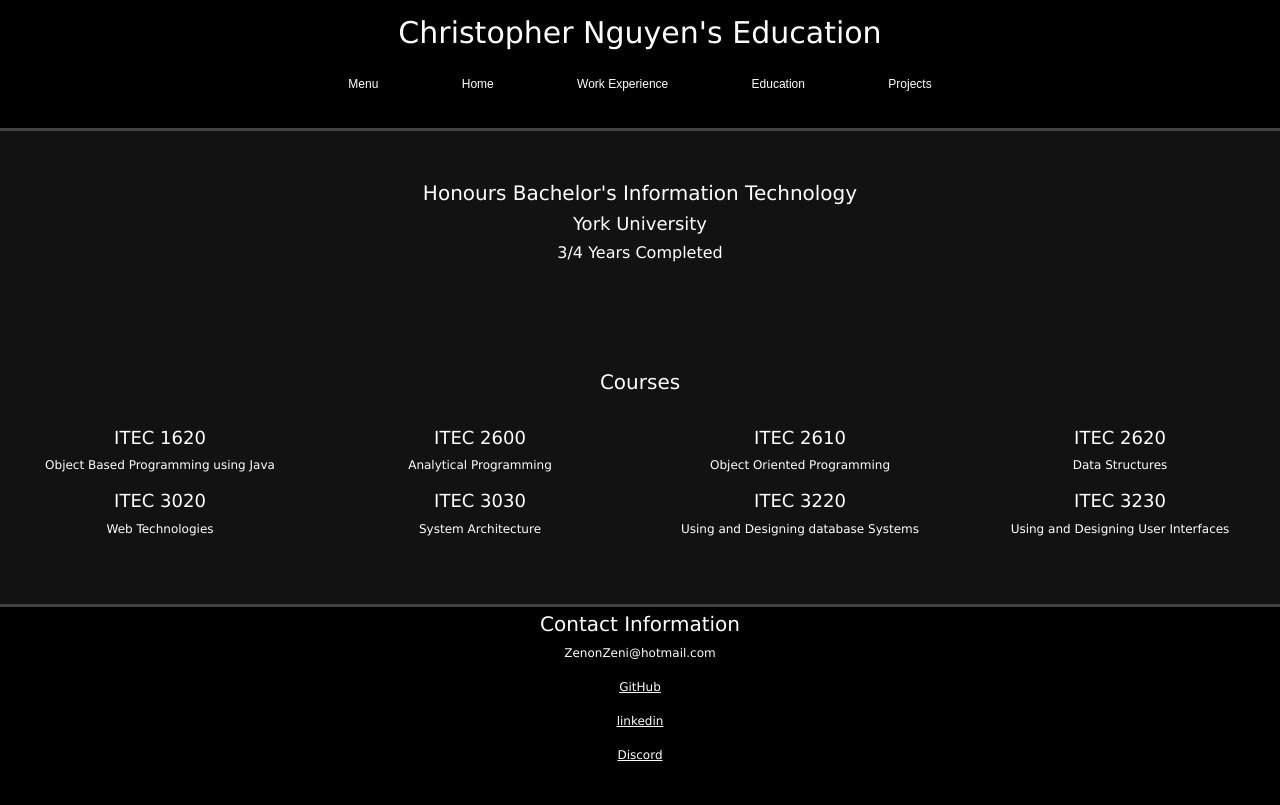
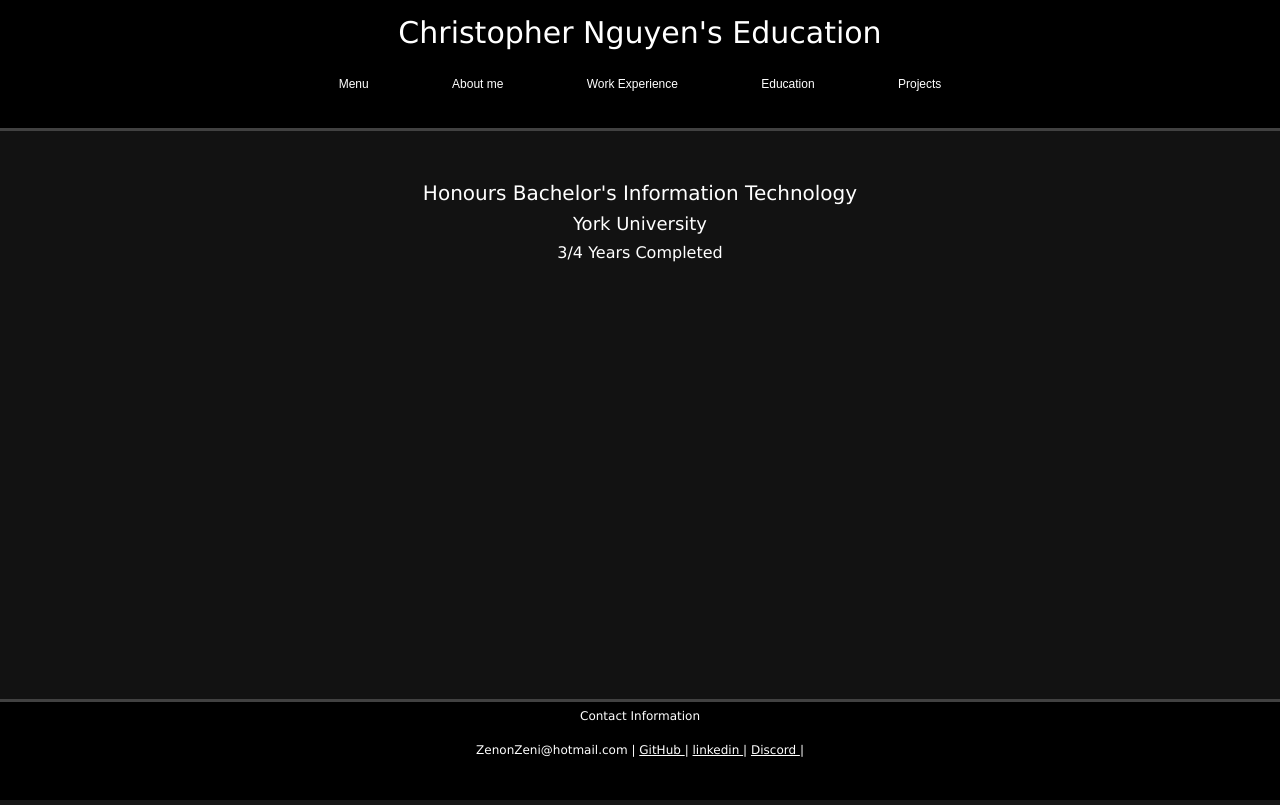
Before and after one commit to ZenonZeni/My-Personal-Website, a PHP site: the page made by Education Page Personal Website.html in a window 1280 px wide. Run offline with PHP 8.4, Linux system fonts and the light colour scheme.

Commit message:
Massive CSS changes and Massive content changes

```diff
--- /dev/null
+++ b/Css/bottom.css
@@ -0,0 +1,50 @@
+
+/*--Bottom bar----*/
+.bottomContainer{
+	position: fixed;
+  border-color: #414141;
+  border-top-style: solid;
+  padding-top: 5px;
+  height: auto;
+  max-width: 100%;
+  background-color:black;
+  bottom: 0;
+	width: 100%;
+}
+/*---end----*/
+
+/*---responsive------*/
+@media screen and (max-width:1366px) {
+
+	.bottomContainer{
+		position: fixed;
+	  border-color: #414141;
+	  border-top-style: solid;
+	  padding-top: 5px;
+	  height: auto;
+	  max-width: 100%;
+	  background-color:black;
+	  padding-bottom: 25px;
+		bottom: 0;
+		width: 100%;
+	}
+
+}
+
+@media screen and (max-width:400px) {
+
+	.bottomContainer{
+		position: fixed;
+	  border-color: #414141;
+	  border-top-style: solid;
+	  padding-top: 5px;
+	  height: auto;
+	  max-width: 100%;
+	  background-color:black;
+	  padding-bottom: 25px;
+		bottom: 0;
+		width: 100%;
+	}
+
+
+}
--- a/Css/default.css
+++ b/Css/default.css
@@ -8,22 +8,22 @@ body{
 
 h1{
   color:white;
-  font-size: 2vw;
+  font-size: 30px;
 }
 
 h2{
   color:white;
-  font-size: 1.5vw;
+  font-size: 20px;
 }
 
 h3{
   color:white;
-  font-size: 1.25vw;
+  font-size: 18px;
 }
 
 p{
   color:white;
-  font size: 1vw;
+  font size: 16px;
 }
 
 a:link{
@@ -188,17 +138,6 @@ a:hover {
   color: white;
 }
 
-/*---------------*/
-.bottomContainer{
-  border-color: #414141;
-  border-top-style: solid;
-  padding-top: 5px;
-  height: auto;
-  max-width: 100%;
-  background-color:black;
-  padding-bottom: 25px;
-}
-
 /* Responsive */
 @media screen and (max-width:1366px) {
   body{
--- a/Education Page Personal Website.html
+++ b/Education Page Personal Website.html
@@ -17,6 +17,8 @@
 		<meta name="viewport" content="width=device-width, initial-scale=1.0">
 		<link href="https://cdn.jsdelivr.net/npm/bootstrap@5.0.0-beta1/dist/css/bootstrap.min.css" rel="stylesheet" integrity="sha384-giJF6kkoqNQ00vy+HMDP7azOuL0xtbfIcaT9wjKHr8RbDVddVHyTfAAsrekwKmP1" crossorigin="anonymous">
 		<link rel="stylesheet" href="Css/default.css">
+		<link rel="stylesheet" href="Css/bottom.css">
+		<link rel="stylesheet" href="Css/slidingmenu.css">
 	</head>
 	<body>
 
@@ -26,14 +28,14 @@
 
 		<div id="mySidepanel">
 			<a href="javascript:void(0)" class="closebtn" onclick="closeNav()">&times;</a>
-			<a href="../index.html">Main Page</a>
+			<a href="../index.html">Home</a>
 			<a href="#">Work Experience</a>
 			<a href="#">Education</a>
 			<a href="#">Projects</a>
 		</div>
 		<div class= "navBar">
 			<a href="#" class="openbtn" align="left" onclick="openNav()" class="hover">Menu </a>
-			<a href="Home.html" class="hover">Home</a>
+			<a href="Home.html" class="hover">About me</a>
 			<a href="Work Experience Page Personal Website.html" class="hover">Work Experience</a>
 			<a href="Education Page Personal Website.html" class="hover">Education</a>
 			<a href="Projects Page Personal Website.html" class="hover">Projects</a>
@@ -46,54 +48,14 @@
 					<h3>3/4 Years Completed</h3>
 			</div>
 
-			<div class="container-fluid" style="padding-top:50px; padding-bottom:50px;">
-				<div class="row" style="padding-bottom:25px">
-					<h1>Courses</h1>
-				</div>
-				<div class="row">
-					<div class="col-sm-3">
-							<h2> ITEC 1620 </h2>
-							<p> Object Based Programming using Java </p>
-					</div>
-					<div class="col-sm-3">
-							<h2> ITEC 2600 </h2>
-							<p> Analytical Programming </p>
-					</div>
-					<div class="col-sm-3">
-							<h2> ITEC 2610 </h2>
-							<p> Object Oriented Programming </p>
-					</div>
-					<div class="col-sm-3">
-							<h2> ITEC 2620 </h2>
-							<p> Data Structures </p>
-					</div>
-					<div class="col-sm-3">
-							<h2> ITEC 3020 </h2>
-							<p> Web Technologies </p>
-					</div>
-					<div class="col-sm-3">
-							<h2> ITEC 3030 </h2>
-							<p> System Architecture </p>
-					</div>
-					<div class="col-sm-3">
-							<h2> ITEC 3220 </h2>
-							<p> Using and Designing database Systems </p>
-					</div>
-					<div class="col-sm-3">
-							<h2> ITEC 3230 </h2>
-							<p> Using and Designing User Interfaces </p>
-					</div>
-					<div>
-					</div>
-				</div>
+			<div class="bottomContainer">
+			<p> Contact Information </p>
+			<p> ZenonZeni@hotmail.com |
+			<a href="https://github.com/zenonzeni" style="color:white;"> GitHub </a> |
+			<a href="https://www.linkedin.com/in/zenonzeni/ " style="color:white;"> linkedin </a> |
+			<a href="https://discord.gg/uTQqtxTPZ8" style="color:white;"> Discord </a> |
+			</p>
 			</div>
 
-			<div class="bottomContainer">
-				<h1> Contact Information </h1>
-				<p> ZenonZeni@hotmail.com
-				<p> <a href="https://github.com/zenonzeni" style="color:white;">GitHub </a>
-				<p> <a href="https://www.linkedin.com/in/zenonzeni/ " style="color:white;"> linkedin </a>
-				<p> <a href="https://discord.gg/uTQqtxTPZ8" style="color:white;"> Discord </a>
-			</div> </center>
 	</body>
 <html>
```
Also changed, not shown: other parts of Css/default.css (+0 -51 lines), Css/mystyle.css (+29 -127 lines), Css/nav.css (added, +53 -0 lines), Css/slidingmenu.css (added, +60 -0 lines), Home.html (+10 -38 lines), Projects Page Personal Website.html (+11 -8 lines), Work Experience Page Personal Website.html (+11 -8 lines).
